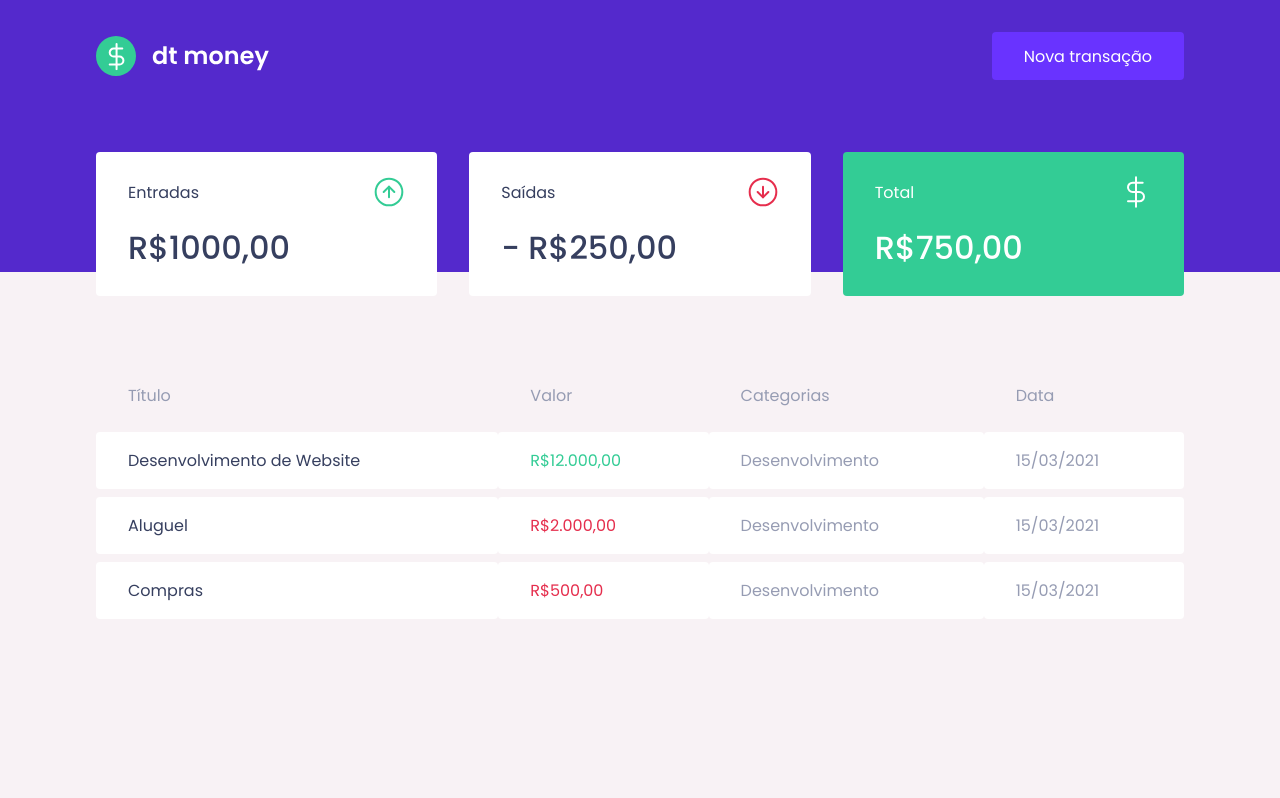
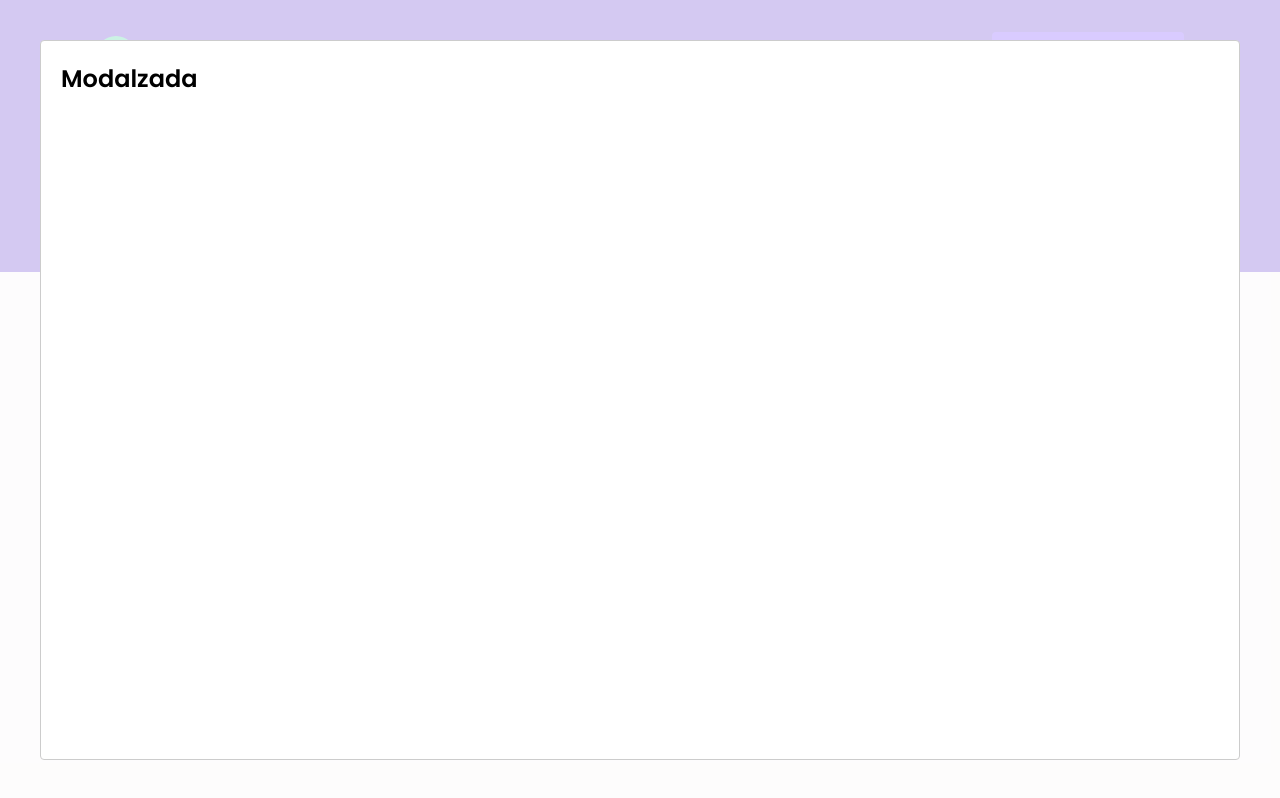
Before and after one commit to joaommmadureira/dtmoney, a React (Create React App) app: page / in a window 1280 px wide. Both pictures are taken after a click on the button "Nova transação". Built offline with nearby package versions, Linux system fonts and the light colour scheme; no server answers; what miragejs would draw is missing.

Commit message:
installing react-modal and creating the modal

```diff
--- a/package.json
+++ b/package.json
@@ -7,11 +7,13 @@
     "miragejs": "^0.1.41",
     "react": "^17.0.1",
     "react-dom": "^17.0.1",
+    "react-modal": "^3.12.1",
     "react-scripts": "4.0.3",
     "styled-components": "^5.2.1",
     "web-vitals": "^1.0.1"
   },
   "devDependencies": {
+    "@types/react-modal": "^3.12.0",
     "@testing-library/jest-dom": "^5.11.4",
     "@testing-library/react": "^11.1.0",
     "@testing-library/user-event": "^12.1.10",
--- a/src/App.tsx
+++ b/src/App.tsx
@@ -1,13 +1,35 @@
 import { GlobalStyle } from "./styles/global";
+import Modal from 'react-modal';
 import { Header } from "./components/Header";
 import { Dashboard } from "./components/Dashboard";
+import { useState } from "react";
+import { NewTransactionModal } from "./components/NewTransactionModal";
+
+Modal.setAppElement('#root');
 
 function App() {
+  const [isNewTransactionOpen, setIsNewTransactionOpen] = useState(false);
+
+    function handleOpenNewTransactionModal() {
+      setIsNewTransactionOpen(true);
+    }
+
+    function handleCloseNewTransactionModal() {
+      setIsNewTransactionOpen(false);
+    }
+
   return (
     <>
-     <Header />
-     <Dashboard />
-     <GlobalStyle />
+      <Header onOpenNewTransactionModal={handleOpenNewTransactionModal} />
+
+      <Dashboard />
+
+      <NewTransactionModal
+        isOpen={isNewTransactionOpen}
+        onRequestClose={handleCloseNewTransactionModal}
+      />
+
+      <GlobalStyle />
     </>
   );
 }
--- a/src/components/Header/index.tsx
+++ b/src/components/Header/index.tsx
@@ -1,12 +1,18 @@
 import logoImg from '../../assets/logo.svg'
 import { Container, Content} from './styles'
 
-export function Header() {
+interface HeaderProps {
+    onOpenNewTransactionModal: () => void;
+}
+
+export function Header({onOpenNewTransactionModal}: HeaderProps) {
     return (
         <Container>
             <Content>
                 <img src={logoImg} alt="dtmoney"/>
-                <button>Nova transação</button>
+                <button type="button" onClick={onOpenNewTransactionModal}>
+                    Nova transação
+                </button>
             </Content>
         </Container>
     )
--- /dev/null
+++ b/src/components/NewTransactionModal/index.tsx
@@ -0,0 +1,17 @@
+import Modal from 'react-modal';
+
+interface NewTransactionModalProps {
+    isOpen: boolean;
+    onRequestClose: () => void;
+}
+
+export function NewTransactionModal({isOpen , onRequestClose}: NewTransactionModalProps) {
+    return(
+        <Modal
+            isOpen={isOpen}
+            onRequestClose={onRequestClose}
+        >
+        <h2>Modalzada</h2>
+        </Modal>
+    )
+}
--- /dev/null
+++ b/src/components/NewTransactionModal/styles.ts
@@ -0,0 +1 @@
+import styled from 'styled-components';
--- a/src/components/TransactionsTable/index.tsx
+++ b/src/components/TransactionsTable/index.tsx
@@ -4,7 +4,7 @@
 
 export function TransactionsTable() {
     useEffect(() => {
-        api.get('http://localhost:3000/api/transactions')
+        api.get('transactions')
             .then( response => console.log(response.data))
     }, []);
 
```
Also changed, not shown: 1 other file (tests, documents, lock files or other folders).
